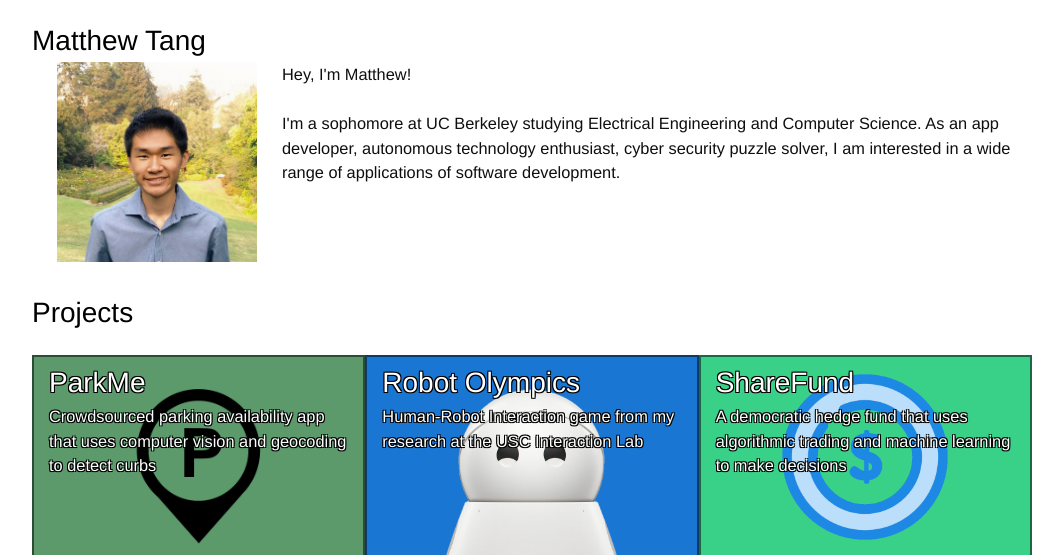
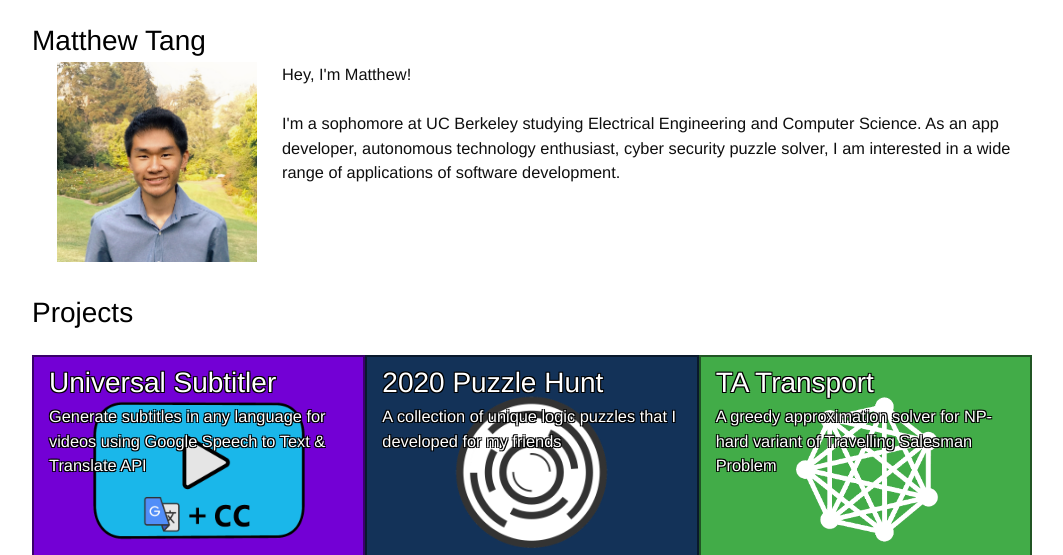
Before and after one commit to matthew29tang/personal-website, a Jekyll site: the page built from index.html, in a window 1280 px wide, cut to the strip 0-555 px from the top of the page. Shown: the whole strip, without its empty margins (108-1171 px from the left). Built offline with Jekyll 4.4.1, drawn with Linux system fonts in a browser that asks for light colours; nearby versions of some CDN libraries.

Commit message:
Update Fall 2019 projects

```diff
--- a/_data/portfolio.yml
+++ b/_data/portfolio.yml
@@ -1,4 +1,31 @@
--   id: 0
+-   id: 1
+    name: Universal Subtitler
+    desc: Generate subtitles in any language for videos using Google Speech to Text & Translate API
+    link: https://github.com/ishulai/ParkMe
+    img: usub.png
+    width: 4
+    height: 2
+    color: "#7300d5"
+
+-   id: 2
+    name: 2020 Puzzle Hunt
+    desc: A collection of unique logic puzzles that I developed for my friends
+    link: https://aacfpuzzlehunt.tech/
+    img: puzzle20.png
+    width: 4
+    height: 2
+    color: "#133258"
+
+-   id: 3
+    name: TA Transport
+    desc: A greedy approximation solver for NP-hard variant of Travelling Salesman Problem
+    link: https://github.com/matthew29tang/cs170-ta-transportation
+    img: TATransport.png
+    width: 4
+    height: 2
+    color: "#42ac48"
+
+-   id: 4
     name: ParkMe
     desc: Crowdsourced parking availability app that uses computer vision and geocoding to detect curbs
     link: https://github.com/ishulai/ParkMe
@@ -7,7 +34,7 @@
     height: 2
     color: "#5C996B"
 
--   id: 1
+-   id: 5
     name: Robot Olympics
     desc: Human-Robot Interaction game from my research at the USC Interaction Lab
     link: https://matthew29tang.github.io/hri-game
@@ -16,7 +43,7 @@
     height: 2
     color: "#1976D2"
 
--   id: 2
+-   id: 6
     name: ShareFund
     desc: A democratic hedge fund that uses algorithmic trading and machine learning to make decisions
     link: https://github.com/matthew29tang/ShareFund
@@ -25,7 +52,7 @@
     height: 2
     color: "#39d188"
 
--   id: 3
+-   id: 7
     name: HyperVision
     desc: Web app that scans URLs from pictures using OCR
     link: https://matthew29tang.github.io/hypervision/
@@ -34,7 +61,7 @@
     height: 2
     color: "#3ECAE6"
 
--   id: 4
+-   id: 8
     name: AUX4All
     desc: Mobile application that creates an egalitarian queue and voting system for music
     link: https://github.com/ishulai/AUX4All
@@ -43,16 +70,16 @@
     height: 2
     color: "#9C27B0"
 
--   id: 5
+-   id: 9
     name: 2019 Puzzle Hunt
     desc: A collection of unique logic puzzles that I developed for my friends
     link: ./files/puzzlehunt19.pdf
-    img: puzzle.png
+    img: puzzle19.png
     width: 4
     height: 2
     color: "#e1df2c"
 
--   id: 6
+-   id: 10
     name: UHS Calendar
     desc: Calendar mobile application for managing and promoting student health in Berkeley
     link: https://github.com/matthew29tang/UHS_webscraper
@@ -61,7 +88,7 @@
     height: 2
     color: "#1976D2"
 
--   id: 7
+-   id: 11
     name: Golden Gate Science Olympiad
     desc: Science Olympiad competition hosted by UC Berkeley and Stanford students
     link: https://goldengateso.com/
@@ -70,7 +97,7 @@
     height: 2
     color: "#C62828"
 
--   id: 8
+-   id: 12
     name: BonvoyApp
     desc: Mobile application that generates a travel itinerary with user given location, budget, and interests
     link: https://github.com/matthew29tang/Bonvoyapp
@@ -79,7 +106,7 @@
     height: 2
     color: "#4CAF50"
 
--   id: 9
+-   id: 13
     name: Autonomous Car
     desc: Autonomous robot cars that use a potential field controller and computer vision to navigate hazards
     link: https://youtu.be/SVdoSp3nEDU
@@ -88,7 +115,7 @@
     height: 2
     color: "#002e7a"
 
--   id: 10
+-   id: 14
     name: National Park Kiosk
     desc: An online kiosk for US national park information
     link: https://matthew29tang.github.io/nps-kiosk/
```
Also changed, not shown: img/logos/TATransport.png (added), img/logos/puzzle19.png (renamed from img/logos/puzzle.png), img/logos/puzzle20.png (added), img/logos/usub.png (added), 1 other file.
